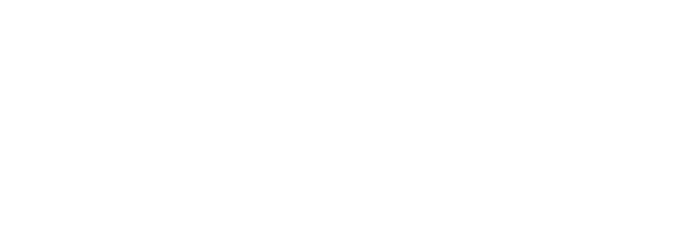
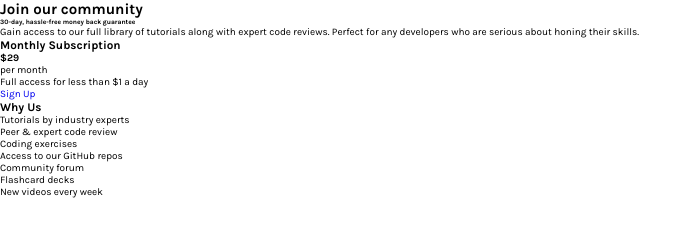
Before and after one commit to freetart/FEM-single-price-grid-component, a plain HTML site: page index.html in a window 1280 px wide. Shown: the whole page, without its empty margins (0-700 px from the left). Drawn offline with Linux system fonts and the light colour scheme.

Commit message:
created base html

```diff
--- a/index.html
+++ b/index.html
@@ -8,6 +8,45 @@
     <title>Frontend Mentor Single Price Grid Component</title>
   </head>
   <body>
+    <section class="price">
+      <div class="price__title">
+        <h2 class="price__title__header">Join our community</h2>
+        <h6 class="price__title__lead">
+          30-day, hassle-free money back guarantee
+        </h6>
+        <p class="price__title__desc">
+          Gain access to our full library of tutorials along with expert code
+          reviews. Perfect for any developers who are serious about honing their
+          skills.
+        </p>
+      </div>
+
+      <div class="price__details">
+        <!-- grid item -->
+        <article class="subs">
+          <h3 class="subs__title">Monthly Subscription</h3>
+          <div class="subs__price__container">
+            <h4 class="subs__price">&dollar;29</h4>
+            <p class="subs__monthly">per month</p>
+          </div>
+          <p class="subs-desc">Full access for less than &dollar;1 a day</p>
+          <a href="#!" class="btn btn-primary">Sign Up</a>
+        </article>
+        <!-- grid item -->
+        <article class="features">
+          <h3 class="features__title">Why Us</h3>
+          <ul class="features__list">
+            <li class="features__list__item">Tutorials by industry experts</li>
+            <li class="features__list__item">Peer &amp; expert code review</li>
+            <li class="features__list__item">Coding exercises</li>
+            <li class="features__list__item">Access to our GitHub repos</li>
+            <li class="features__list__item">Community forum</li>
+            <li class="features__list__item">Flashcard decks</li>
+            <li class="features__list__item">New videos every week</li>
+          </ul>
+        </article>
+      </div>
+    </section>
     <script src="./js/main.js"></script>
   </body>
 </html>
```
Also changed, not shown: content.txt (added).
